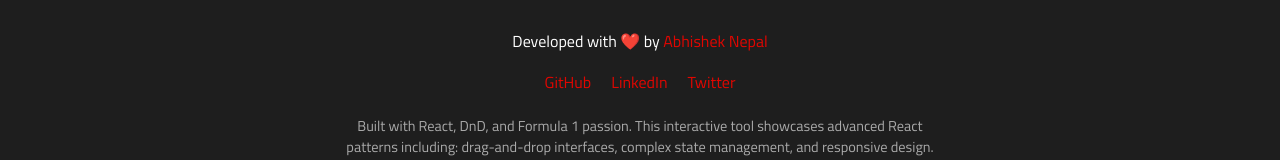
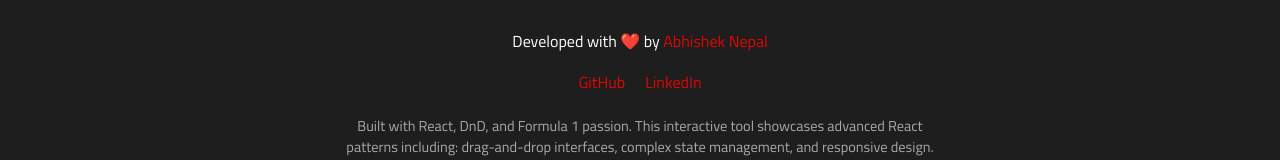
Before and after one commit to absknpl/f1-app, a React (Create React App) app in the folder leaderboard-app/: page / in a window 1280 px wide. Shown: the part 611-771 px from the top of the page. Built offline with nearby package versions, Linux system fonts and the light colour scheme; no server answers.

Commit message:
removed twitter link

```diff
--- a/leaderboard-app/src/components/footer.js
+++ b/leaderboard-app/src/components/footer.js
@@ -14,9 +14,7 @@ const Footer = () => {
           <a href="https://linkedin.com/in/absknpl" target="_blank" rel="noopener noreferrer">
             LinkedIn
           </a>
-          <a href="https://twitter.com/abhishekn123" target="_blank" rel="noopener noreferrer">
-            Twitter
-          </a>
+
         </div>
         <p className="footer-tech">
           Built with React, DnD, and Formula 1 passion.
```
